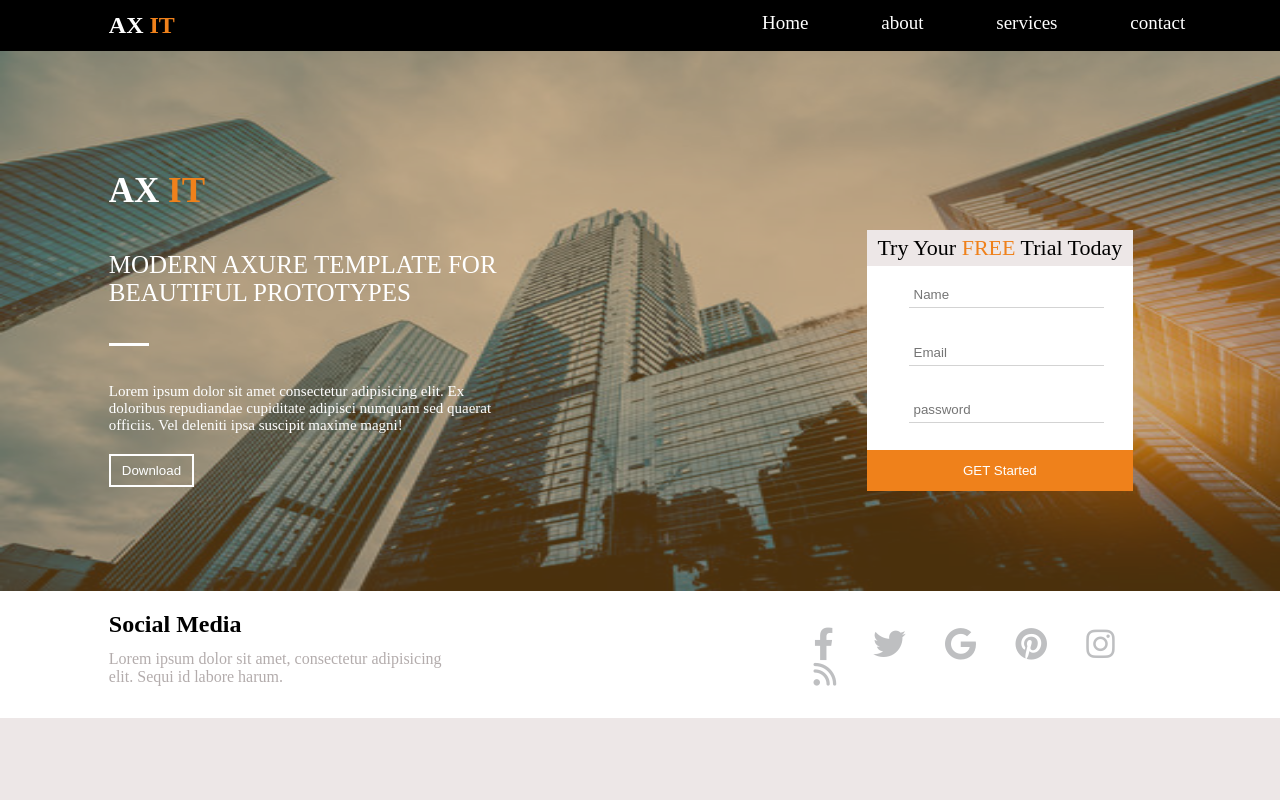
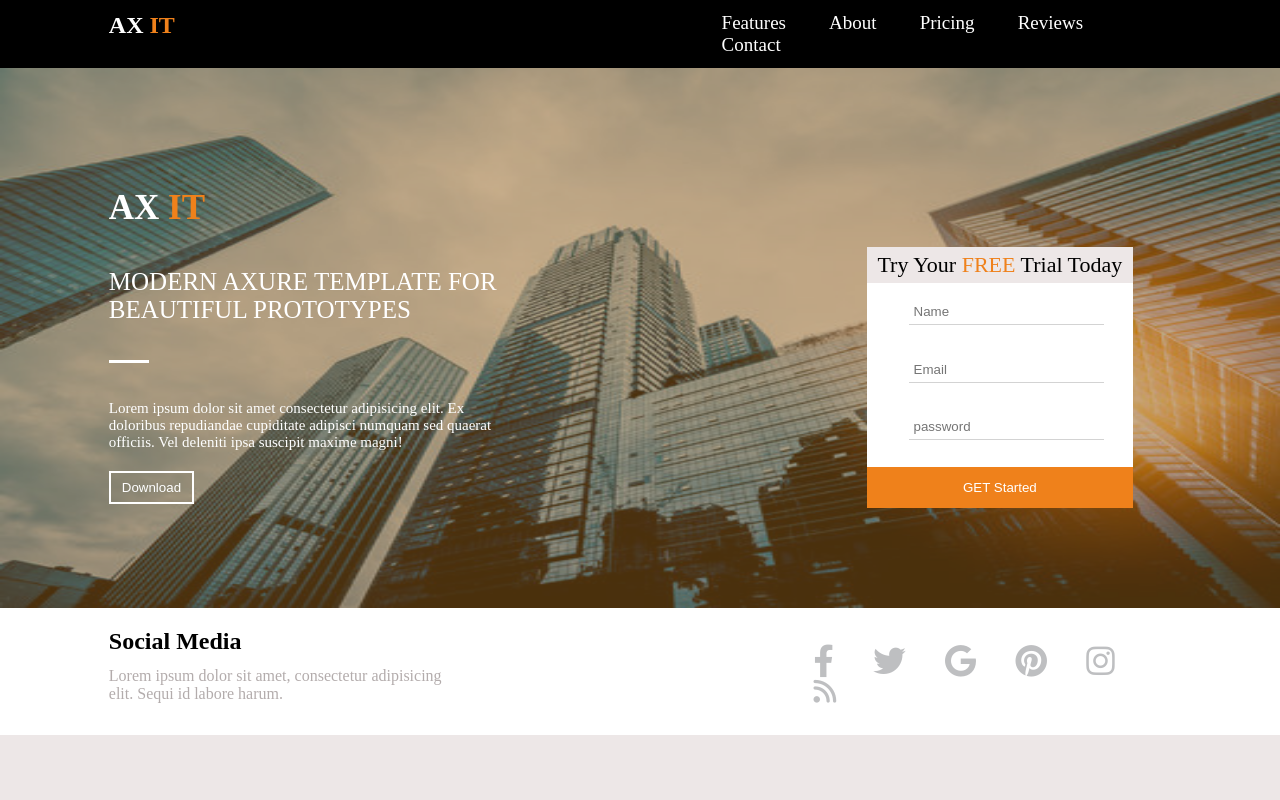
Before and after one commit to mareezphilip/Axure-website-HTML--CSS-, a plain HTML site: page index.html in a window 1280 px wide. Shown: the top 800 px of the page. Drawn offline with Linux system fonts and the light colour scheme.

Commit message:
updatenavbar

```diff
--- a/css/style.css
+++ b/css/style.css
@@ -6,12 +6,12 @@
 
 ul{
     list-style: none;
-    width:120%;
+    width:100%;
 
 }
 .links{
     float: right;
-    width: 45%;
+    width: 46%;
 }
 .font-orange{
     color:#ef811b;
@@ -125,7 +125,7 @@ li , a{
     color:white;
 }
  nav li{
-    margin-left: 12%;
+    margin-left: 8%;
     font-size: 19px;
 
 }
--- a/index.html
+++ b/index.html
@@ -15,17 +15,18 @@
         <h1 class="font-white d-inline-block"> AX <span class="font-orange"> IT</span> </h1>
         <div class="links d-inline-block floatright" >
           <ul >
-            <li class="d-inline-block "> <a href="#home-section">Home</a></li>
-            <li class="d-inline-block"> <a href="#about-section">about </a></li>
-            <li class="d-inline-block"> <a href="#services-section">services </a></li>
-            <li class="d-inline-block"> <a href="#contact-services">contact </a></li>
+            <li class="d-inline-block "> <a href="#sec3">Features</a></li>
+            <li class="d-inline-block"> <a href="#sec4">About </a></li>
+            <li class="d-inline-block"> <a href="#sec7">Pricing </a></li>
+            <li class="d-inline-block"> <a href="#sec8">Reviews </a></li>
+            <li class="d-inline-block"> <a href="#sec9">Contact </a></li>
           </ul>
         </div>
         <div class="clear"> </div>
 
     </nav>
 
-    <section class="backgroubd-home">
+    <section class="backgroubd-home" id ="sec1">
         <div class="overlay">
             <div class="container largepadding">
               <div class="home-description">
@@ -106,7 +107,7 @@
   </section>
 
   <!-- section four -->
-  <section id="sec4 largepadding">
+  <section id="sec4">
      <div class="container largepadding">
       <div class="img d-inline-block">
          <div class="overlay">
```
